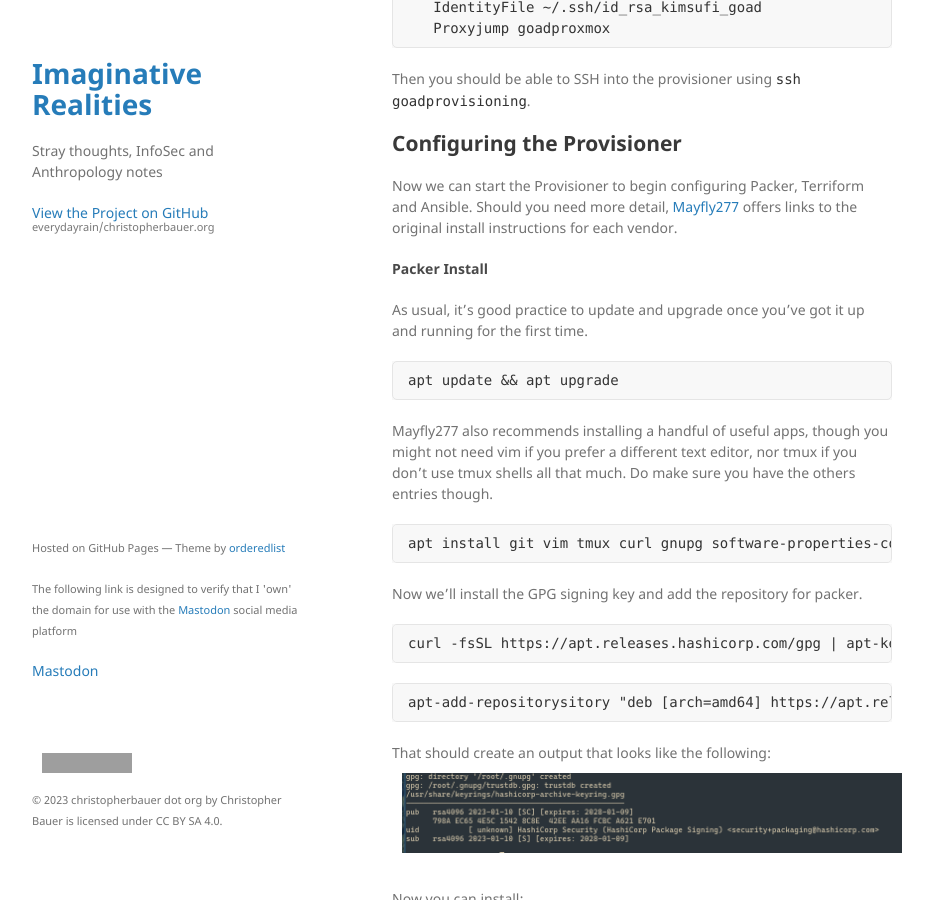
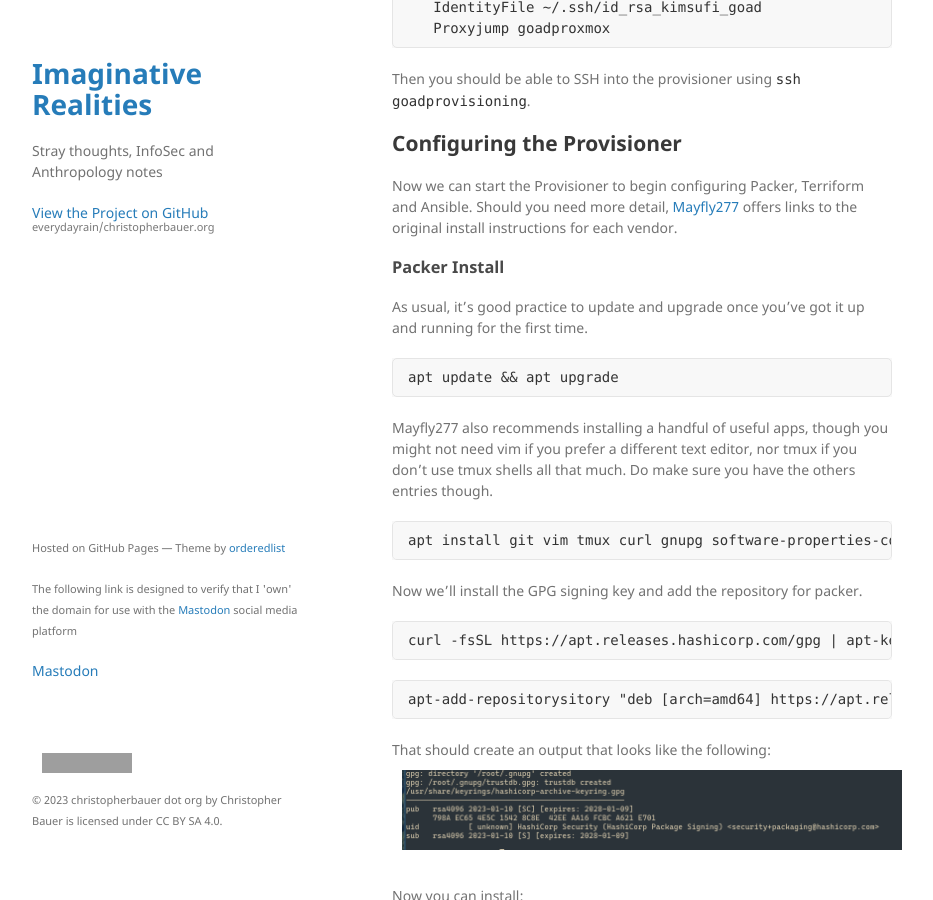
Before and after one commit to everydayrain/christopherbauer.org, a Jekyll site: the page built from _posts/2024-11-11-provisioner.md, in a window 1280 px wide and 900 px high, scrolled down 2018 px. Shown: the whole window, without its empty margins (178-1111 px from the left). Built offline with Jekyll 4.4.1, drawn with Linux system fonts in a browser that asks for light colours; grey boxes are pictures that could not be loaded.

````diff
--- a/_posts/2024-11-11-provisioner.md
+++ b/_posts/2024-11-11-provisioner.md
@@ -54,7 +54,7 @@ Then you should be able to SSH into the provisioner using `ssh goadprovisioning`
 ## Configuring the Provisioner
 Now we can start the Provisioner to begin configuring Packer, Terriform and Ansible.  Should you need more detail, [Mayfly277](https://mayfly277.github.io/posts/GOAD-on-proxmox-part1-install/#install-packer) offers links to the original install instructions for each vendor.
 
-#### Packer Install
+### Packer Install
 As usual, it's good practice to update and upgrade once you've got it up and running for the first time.
 ```
 apt update && apt upgrade
@@ -85,7 +85,7 @@ apt update && apt install packer
 Now you can enter `packer -v` and get a valid response.
 ![](/assets/img/2024-10-28_08-58.png)
 
-#### Terraform Install
+### Terraform Install
 Following Mayfly277's instructions, I had no problems with this section.  Enter the following commands to install the GPG keys, verify them, add the Terraform repository, and then install Terraform.
 ```
 wget -O- https://apt.releases.hashicorp.com/gpg | \
@@ -130,10 +130,10 @@ apt update && apt install terraform
 Now you can enter `terraform -v` and get a valid response.
 ![](/assets/img/2024-10-28_09-01.png)
 
-#### Ansible Install
+### Ansible Install
 As per [this documentation](https://orange-cyberdefense.github.io/GOAD/installation/linux/#__tabbed_1_5) we have to install an older version of Python, Python 3.10, before we can proceed with this section.  Additionally, Debian derivatives have disabled the ability to use pip in exchange for apt based python package management.  This may or may not affect readers depending on the distro you are using.  In any event, I was unable to use Mayfly277's guide for this section.
 
-##### Python 3.10 Install and Venv
+#### Python 3.10 Install and Venv
  Instead of using apt for the Python packages, I use virtual environments.  A drawback to this approach is that if you need to go come back to the provisioner at a later point to redo something Python-related, you'll have to first enter the virtual environment with `source .venv/GOAD/bin/activate`.  An alternative to this cumbersome process would be to use something like pipx, though that is outside the scope of this blog.  In what follows I use the virtual environments approach.
 
 First we'll add a repositorysitory with older versions of python.
@@ -145,7 +145,7 @@ Next, we'll Install Python 3.10.
 Then we'll make sure we can create virtual environments by installing the version appropriate venv package from apt as well.
 ![](/assets/img/2024-10-28_10-41_2.png)
 
-###### Virtual Environment-Based Package Install
+##### Virtual Environment-Based Package Install
 Now we can begin installing by creating a virtual environment for GOAD for the packages.  Do that first by making sure you are in the root directory of the provisioner and entering:
 ```
 python3.10 -m venv .venv/GOAD
@@ -178,7 +178,7 @@ ansible --version
 ```
 
 
-###### Troubleshooting
+##### Troubleshooting
 It was at this point that I started to encounter problems related to missing ansible-galaxy components.  To troubleshoot, I decided to use Orange Cyberdefense's [checker script](https://github.com/Orange-Cyberdefense/GOAD/blob/main/docs/install_with_proxmox.md).  The checker script is also the primary script used in the next phase for provisioning, and therefore this troubleshooting step coinicded with  Mayfly277's guide to clone the GOAD GitHub repository.
 ```
 cd /root
````
